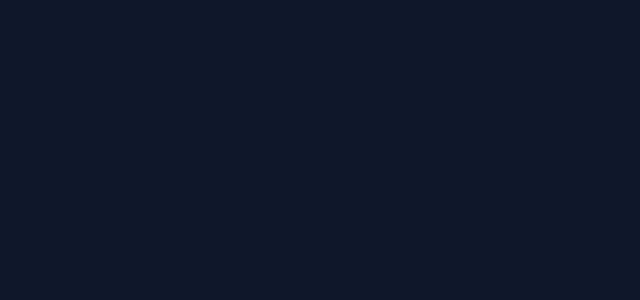
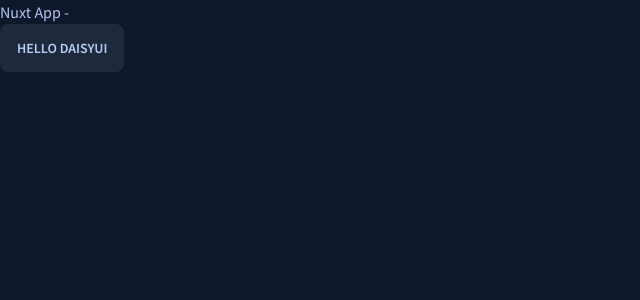
Before and after one commit to faysal146/nuxt-supabase-prisma, a Nuxt app: page / in a window 1280 px wide. Before the commit this address had no page. Shown: the top 300 px of the page, without its empty margins (0-640 px from the left). Built offline with nearby package versions, Linux system fonts and the light colour scheme.

Commit message:
feat: index pages
Signed-off-by: Faysal Ahmed <faysalahmed.dev@gmail.com>

```diff
--- /dev/null
+++ b/pages/index.vue
@@ -0,0 +1,6 @@
+<template>
+	<h1>Nuxt App -</h1>
+	<button class="btn">Hello daisyUI</button>
+</template>
+
+<script setup lang="ts"></script>
```
